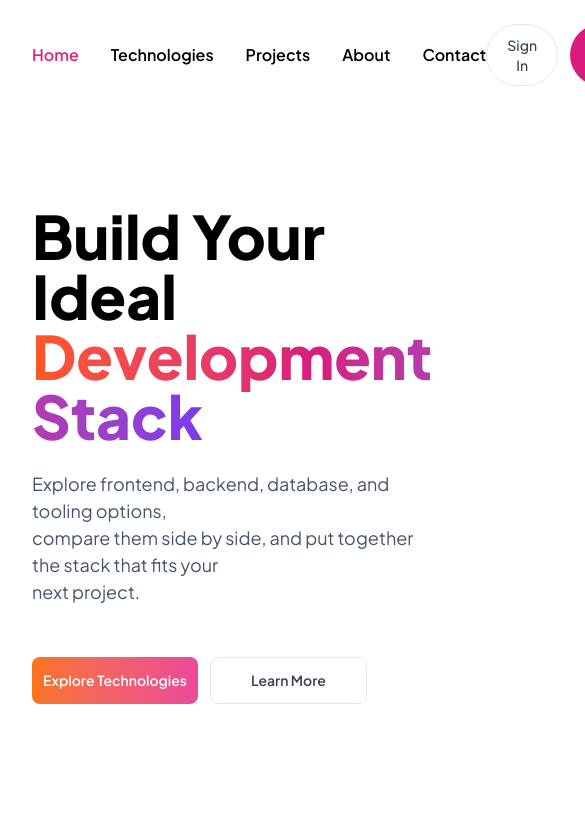
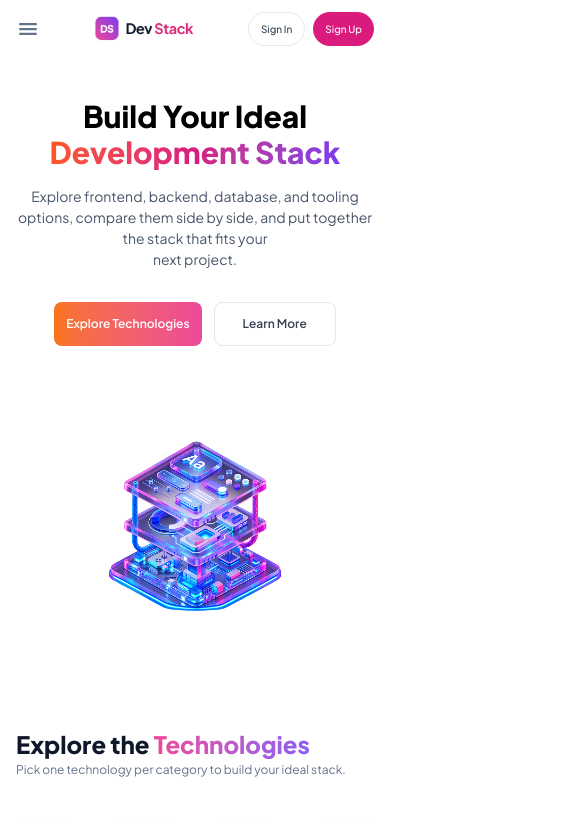
Before and after one commit to mdshahariarrahman1/B14-A05-BY-SHAHARIAR, a React (Vite) app: page / in a window 390 px wide. Shown: the top 817 px of the page, 585 px wide, since content can reach past the window. Built offline with nearby package versions, Linux system fonts and the light colour scheme.

Commit message:
NavBar and Hero section responsive add

```diff
--- a/src/component/navAndHeroSection.tsx
+++ b/src/component/navAndHeroSection.tsx
@@ -1,15 +1,20 @@
 import logo from "../assets/logo-text.png";
 import bnanerImage from "../assets/banner-stack.png";
+import { IoMenu } from "react-icons/io5";
 const NavAndHeroSection = () => {
   return (
     <>
-      <nav className="container mx-auto px-8 py-6 mb-24">
+      <nav className="w-full px-4 py-3 mb-10 md:container md:mx-auto md:px-8 md:py-6 md:mb-24">
         <div className="flex items-center justify-between">
-          <div>
-            <img src={logo} alt="DevStack.logo" />
+          <div className="md:hidden">
+            <IoMenu className="text-[#64748B] text-2xl" />
           </div>
 
-          <ul className="flex gap-8">
+          <div>
+            <img className="w-25 md:w-auto" src={logo} alt="DevStack.logo" />
+          </div>
+
+          <ul className="hidden md:flex gap-8">
             <li className="font-jakarta text-[16px] font-semibold leading-5 text-[#DB2777]">
               <a href="#">Home</a>
             </li>
@@ -27,11 +32,11 @@ const NavAndHeroSection = () => {
             </li>
           </ul>
 
-          <div className="flex gap-3">
-            <button className="text-[#334155] text-[14px] font-medium leading-5 py-2.5 px-5 rounded-[9999px] border border-[#E5E7EB] cursor-pointer">
+          <div className="flex gap-2 md:gap-3">
+            <button className="text-[#334155] text-[10px] font-medium leading-4 py-2 px-3 rounded-[9999px] border border-[#E5E7EB] cursor-pointer md:text-[14px] md:leading-5 md:py-2.5 md:px-5">
               Sign In
             </button>
-            <button className="text-[#FFFFFF] text-[14px] font-medium leading-5 bg-[#D91B7E] py-2.5 px-5 rounded-[9999px] cursor-pointer">
+            <button className="text-[#FFFFFF] text-[10px] font-medium leading-4 bg-[#D91B7E] py-2 px-3 rounded-[9999px] cursor-pointer md:text-[14px] md:leading-5 md:py-2.5 md:px-5">
               Sign Up
             </button>
           </div>
@@ -40,37 +45,48 @@ const NavAndHeroSection = () => {
 
       {/* Hero Section */}
 
-      <section className="container mx-auto px-8 mb-28">
-        <div className="flex justify-between items-center">
-          <div>
-            <h1 className=" text-[60px] font-extrabold leading-15 pb-6 font-inter">
+      <section className="w-full px-4 mb-16 md:container md:mx-auto md:px-8 md:mb-28">
+        <div className="flex flex-col items-center md:flex-row md:justify-between">
+          <div className="text-center md:text-left">
+            <h1 className=" text-[30px] font-extrabold leading-9 pb-4 md:text-[60px] md:leading-15 md:pb-6">
               Build Your Ideal <br />
-              <span
-                className=" bg-linear-to-r from-[#FF5722] via-[#D81B7E] to-[#7C3AED] bg-clip-text text-transparent font-inter">Development Stack
+              <span className=" bg-linear-to-r from-[#FF5722] via-[#D81B7E] to-[#7C3AED] bg-clip-text text-transparent font-inter">
+                Development Stack
               </span>
             </h1>
-            <p className="text-[#475569] text-[18px] pb-13">
-              Explore frontend, backend, database, and tooling options,<br/> compare
-              them side by side, and put together the stack that fits your<br/> next project.
+            <p className="text-[#475569] text-[14px] pb-8 md:text-[18px] md:pb-13">
+              Explore frontend, backend, database, and tooling options,
+              <br className="hidden md:block" /> compare them side by side, and put together the stack that
+              fits your
+              <br /> next project.
             </p>
 
-            <div className="flex gap-3">
-              <button className=" font-inter py-3 px-2.75 text-[14px] font-semibold text-[#FFFFFF] bg-linear-to-r from-[#F97316] to-[#EC4899] rounded-lg cursor-pointer">Explore Technologies</button>
-              <button className="font-inter py-3 px-10 text-[14px] font-semibold text-[#374151] border border-[#E5E7EB] rounded-lg cursor-pointer">Learn More</button>
+            <div className="flex justify-center gap-3 md:justify-start">
+              <button className=" py-3 px-3 text-[12px] font-semibold text-white bg-linear-to-r from-[#F97316] to-[#EC4899] rounded-lg cursor-pointer md:text-[14px] md:px-2.75">
+                Explore Technologies
+              </button>
+              <button className=" py-3 px-7 text-[12px] font-semibold text-[#374151] border border-[#E5E7EB] rounded-lg cursor-pointer md:text-[14px] md:px-10">
+                Learn More
+              </button>
             </div>
           </div>
 
-          <div className="">
-            <img src={bnanerImage} alt="" />
+          <div className="mt-10 md:mt-0">
+            <img src={bnanerImage} alt="" className="w-[280px] md:w-auto" />
           </div>
         </div>
       </section>
 
-      <section className="container mx-auto mb-10">
-
-        <h1 className="font-inter text-4xl text-[#0F172A] font-extrabold">Explore the <span className="bg-linear-to-r from-[#EC4899] to-[#8B5CF6] bg-clip-text text-transparent font-extrabold">Technologies</span></h1>
-        <p className="pt-2 text-[16px] text-[#64748B]">Pick one technology per category to build your ideal stack.</p>
-
+      <section className="w-full px-4 mb-10 md:container md:mx-auto md:px-0">
+        <h1 className=" text-[24px] leading-7 text-[#0F172A] font-extrabold md:text-4xl md:leading-normal">
+          Explore the{" "}
+          <span className="bg-linear-to-r from-[#EC4899] to-[#8B5CF6] bg-clip-text text-transparent font-extrabold">
+            Technologies
+          </span>
+        </h1>
+        <p className="pt-1 text-[12px] leading-4 text-[#64748B] whitespace-nowrap md:pt-2 md:text-[16px] md:leading-normal">
+          Pick one technology per category to build your ideal stack.
+        </p>
       </section>
     </>
   );
```
